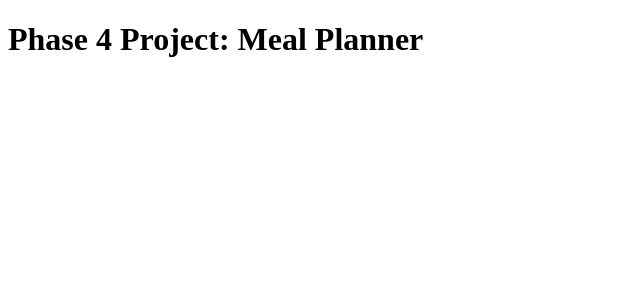
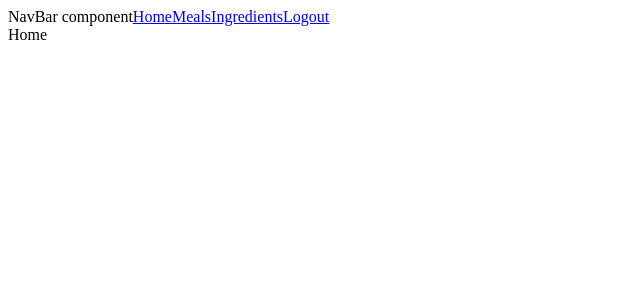
Before and after one commit to rendely/phase-4-project-meal-planner, a React (Create React App) app in the folder client/: page / in a window 1280 px wide. Shown: the top 300 px of the page, without its empty margins (0-640 px from the left). Built offline with nearby package versions, Linux system fonts and the light colour scheme.

Commit message:
Start blocking out pages in components

```diff
--- a/client/src/components/App.js
+++ b/client/src/components/App.js
@@ -1,8 +1,33 @@
 import React, { useEffect, useState } from "react";
 import { Switch, Route } from "react-router-dom";
+import Login from './Login';
+import NavBar from './NavBar';
+
 
 function App() {
-  return <h1>Phase 4 Project: Meal Planner</h1>;
+  const [user, setUser] = useState(1);
+  if (!user) return <Login />;
+
+  return (
+    <>
+      <NavBar />
+      <Switch>
+        <Route path='/ingredients'>
+          Ingredients
+        </Route>
+        <Route path='/meals'>
+          Meals
+        </Route>
+        <Route path='/logout'>
+          Logout
+        </Route>
+        <Route path='/'>
+          Home
+        </Route>
+      </Switch>
+    </>
+  )
+
 }
 
 export default App;
--- /dev/null
+++ b/client/src/components/Login.js
@@ -0,0 +1,7 @@
+import React from 'react'
+
+function Login(){
+  return (<div>Login page</div>)
+}
+
+export default Login
--- /dev/null
+++ b/client/src/components/NavBar.js
@@ -0,0 +1,15 @@
+import React from 'react'
+import { NavLink } from 'react-router-dom'
+
+function NavBar(){
+  return (<div>
+    NavBar component
+    <NavLink to='/'>Home</NavLink>
+    <NavLink to='/meals'>Meals</NavLink>
+    <NavLink to='/ingredients'>Ingredients</NavLink>
+    <NavLink to='/logout'>Logout</NavLink>
+    </div>
+    )
+}
+
+export default NavBar
--- a/client/src/index.js
+++ b/client/src/index.js
@@ -2,5 +2,6 @@ import React from "react";
 import ReactDOM from "react-dom";
 import App from "./components/App";
 import "./index.css";
+import { BrowserRouter } from "react-router-dom";
 
-ReactDOM.render(<App />, document.getElementById("root"));
+ReactDOM.render(<BrowserRouter><App /></BrowserRouter>, document.getElementById("root"));
```
